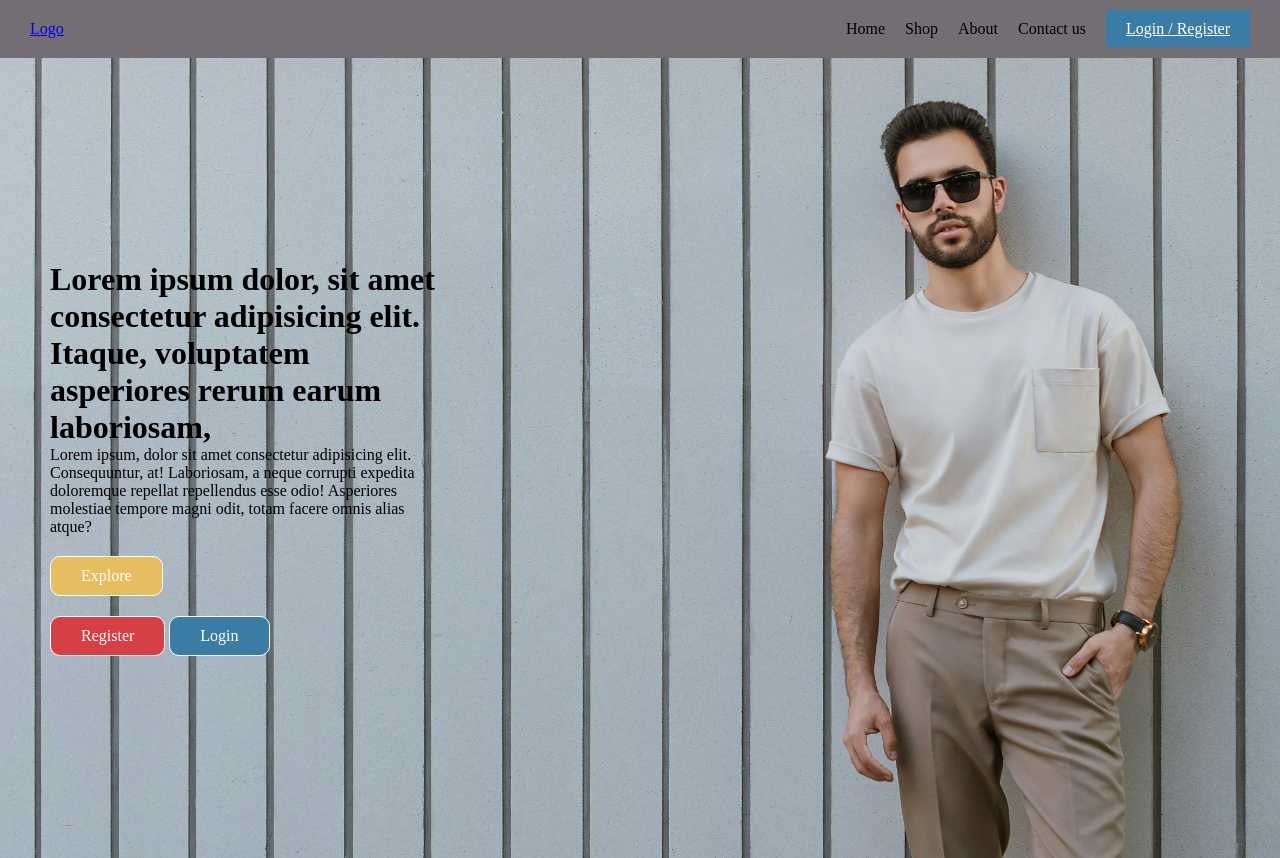
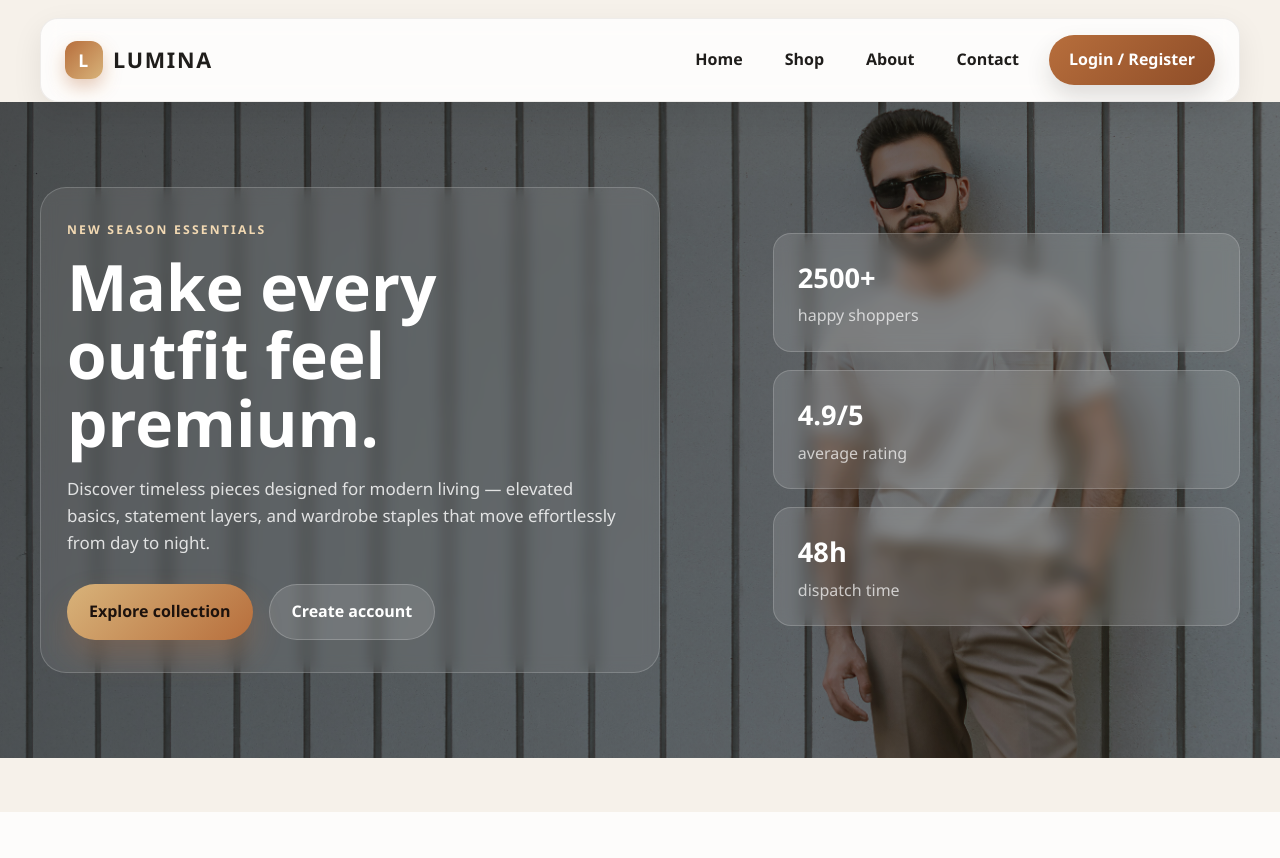
Before and after one commit to Navaneeth-korom/clothing-brand-ecommerce, a Django app: page / in a window 1280 px wide. After the commit the page ends 812 px from the top, so only its background shows below. Run offline with Django 5.2, Linux system fonts and the light colour scheme.

Commit message:
style templates.

```diff
--- a/static/css/style.css
+++ b/static/css/style.css
@@ -3,82 +3,266 @@
   padding: 0;
   box-sizing: border-box;
 }
-/* navbar */
-nav {
+
+:root {
+  --bg-soft: #f6f1ea;
+  --panel: rgba(255, 255, 255, 0.75);
+  --panel-solid: #ffffff;
+  --text: #1f1d1b;
+  --muted: #5d584f;
+  --primary: #b76e3c;
+  --primary-dark: #8e4d28;
+  --accent: #d8b37a;
+  --shadow: 0 18px 45px rgba(35, 27, 22, 0.12);
+}
+
+html {
+  scroll-behavior: smooth;
+}
+
+body {
+  font-family: "Segoe UI", Tahoma, Geneva, Verdana, sans-serif;
+  background: var(--bg-soft);
+  color: var(--text);
+  line-height: 1.6;
+}
+
+img {
+  max-width: 100%;
+  display: block;
+}
+
+a {
+  text-decoration: none;
+}
+
+.page-content {
+  min-height: calc(100vh - 90px);
+}
+
+/* Navbar */
+.site-header {
+  position: sticky;
+  top: 0;
+  z-index: 100;
+  padding: 18px 0 0;
+}
+
+.navbar {
+  width: min(1200px, calc(100% - 32px));
+  margin: 0 auto;
   display: flex;
   justify-content: space-between;
   align-items: center;
-  background-color: rgb(114, 110, 116);
-  padding: 20px 30px;
-}
-
-nav ul {
+  background: rgba(255, 255, 255, 0.8);
+  backdrop-filter: blur(10px);
+  border: 1px solid rgba(51, 45, 40, 0.08);
+  border-radius: 18px;
+  padding: 16px 24px;
+  box-shadow: 0 10px 30px rgba(18, 16, 14, 0.08);
+}
+
+.logo {
+  display: inline-flex;
+  align-items: center;
+  gap: 10px;
+  color: var(--text);
+  font-size: 1.35rem;
+  font-weight: 700;
+  letter-spacing: 0.08em;
+  text-transform: uppercase;
+}
+
+.logo-mark {
+  display: inline-grid;
+  place-items: center;
+  width: 38px;
+  height: 38px;
+  background: linear-gradient(135deg, var(--primary), var(--accent));
+  border-radius: 12px;
+  color: #fff;
+  font-size: 1.1rem;
+  box-shadow: 0 8px 18px rgba(183, 110, 60, 0.35);
+}
+
+.nav-menu {
   display: flex;
-  gap: 20px;
+  align-items: center;
+  gap: 18px;
   list-style: none;
 }
 
 .nav-link {
-  text-decoration: none;
-  color: black;
-}
-
-.auth-button{
-    background-color: #3a7ca5;
-    color: white;
-    padding: 10px 20px;
-}
-.logout-btn{
-    background-color: #d64045;
-    color: white;
-    padding: 10px 20px;
+  position: relative;
+  color: var(--text);
+  font-weight: 600;
+  padding: 8px 12px;
+  border-radius: 10px;
+  transition: background 0.2s ease, color 0.2s ease;
+}
+
+.nav-link:hover {
+  background: rgba(183, 110, 60, 0.08);
+  color: var(--primary-dark);
+}
+
+.auth-button,
+.logout-btn,
+.primary-btn,
+.secondary-btn {
+  display: inline-flex;
+  align-items: center;
+  justify-content: center;
+  border-radius: 999px;
+  font-weight: 700;
+  transition: transform 0.2s ease, box-shadow 0.2s ease;
+}
+
+.auth-button,
+.logout-btn {
+  color: #fff;
+  padding: 12px 20px;
+  box-shadow: 0 12px 25px rgba(31, 29, 27, 0.15);
+}
+
+.auth-button {
+  background: linear-gradient(135deg, var(--primary), var(--primary-dark));
+}
+
+.logout-btn {
+  background: linear-gradient(135deg, #4a3d32, #1f1d1b);
+}
+
+.auth-button:hover,
+.logout-btn:hover,
+.primary-btn:hover,
+.secondary-btn:hover {
+  transform: translateY(-1px);
 }
 
 /* Hero section */
-
 .hero-section {
-  height: 100vh;
-  background-image: url(../images/hero-image.jpg);
-  background-size: cover;
-  background-position: center;
+  min-height: 82vh;
   display: flex;
-  justify-content: flex-start;
   align-items: center;
-}
-
-.hero-container {
-  margin-left: 50px;
-  color: #000000;
+  background: linear-gradient(120deg, rgba(17, 16, 14, 0.68), rgba(17, 16, 14, 0.38)),
+    url(../images/hero-image.jpg) center/cover no-repeat;
+  padding: 60px 0;
+}
+
+.hero-content {
+  width: min(1200px, calc(100% - 32px));
+  margin: 0 auto;
+  display: grid;
+  grid-template-columns: 1.2fr 0.8fr;
+  gap: 32px;
+  align-items: center;
+}
+
+.hero-copy {
+  max-width: 620px;
+  padding: 32px 26px;
+  border-radius: 26px;
+  background: rgba(255, 255, 255, 0.08);
+  border: 1px solid rgba(255, 255, 255, 0.18);
+  backdrop-filter: blur(8px);
+}
+
+.eyebrow {
+  margin-bottom: 14px;
+  color: #f2d9b3;
+  font-size: 0.76rem;
+  font-weight: 700;
+  letter-spacing: 0.18em;
+  text-transform: uppercase;
+}
+
+.hero-copy h1 {
+  color: #fff;
+  font-size: clamp(2.6rem, 5vw, 5rem);
+  line-height: 1.06;
+  margin-bottom: 18px;
+}
+
+.hero-text {
+  max-width: 560px;
+  color: rgba(255, 255, 255, 0.82);
+  font-size: 1.06rem;
+}
+
+.hero-actions {
+  display: flex;
+  flex-wrap: wrap;
+  gap: 16px;
+  margin-top: 28px;
+}
+
+.primary-btn,
+.secondary-btn {
+  padding: 14px 22px;
+}
+
+.primary-btn {
+  background: linear-gradient(135deg, var(--accent), var(--primary));
+  color: #1d120d;
+  box-shadow: 0 16px 30px rgba(183, 110, 60, 0.28);
+}
+
+.secondary-btn {
+  background: rgba(255, 255, 255, 0.12);
+  color: #fff;
+  border: 1px solid rgba(255, 255, 255, 0.2);
+}
+
+.hero-badges {
+  display: grid;
+  gap: 18px;
+}
+
+.hero-badges div {
   display: flex;
   flex-direction: column;
-  width: 400px;
-}
-
-.auth-links {
-  margin-top: 20px;
-  flex-direction: column;
-}
-
-.auth-links a {
-  text-decoration: none;
-  padding: 10px 30px;
-  border: 1px solid #ffff;
-  border-radius: 10px;
-  color: white;
-  display: inline-block;
-}
-
-.register {
-  background-color: #d64045;
-  margin-top: 10px;
-}
-.login {
-  background-color: #3a7ca5;
-  margin-top: 10px;
-}
-.explore {
-  margin-bottom: 10px;
-  background-color: #e6bd5f;
+  gap: 4px;
+  padding: 22px 24px;
+  border-radius: 18px;
+  background: rgba(255, 255, 255, 0.12);
+  border: 1px solid rgba(255, 255, 255, 0.18);
+  backdrop-filter: blur(8px);
+  color: #fff;
+}
+
+.hero-badges strong {
+  font-size: 1.7rem;
+}
+
+.hero-badges span {
+  color: rgba(255, 255, 255, 0.7);
+}
+
+@media (max-width: 768px) {
+  .navbar {
+    flex-direction: column;
+    gap: 16px;
+    padding: 18px 20px;
+  }
+
+  .nav-menu {
+    flex-wrap: wrap;
+    justify-content: center;
+  }
+
+  .hero-section {
+    min-height: auto;
+    padding: 56px 0;
+  }
+
+  .hero-content {
+    grid-template-columns: 1fr;
+  }
+
+  .hero-copy {
+    max-width: 100%;
+  }
 }
 
 /* Products */
--- a/templates/base.html
+++ b/templates/base.html
@@ -4,14 +4,14 @@
 <head>
     <meta charset="UTF-8">
     <meta name="viewport" content="width=device-width, initial-scale=1.0">
+    <meta name="theme-color" content="#1f1d1b">
     <link rel="stylesheet" href="{% static 'css/style.css' %}">
-    <title>{% block title %} FASHION STORE{% endblock %}</title>
+    <title>{% block title %}FASHION STORE{% endblock %}</title>
 </head>
 <body>
     {% include "navbar.html" %}
-    {% block content %}
-
-    {% endblock %}
+    <main class="page-content">
+        {% block content %}{% endblock %}
+    </main>
 </body>
-
 </html>
--- a/templates/home.html
+++ b/templates/home.html
@@ -1,24 +1,33 @@
 {% extends "base.html" %}
 {% block content %}
 <div class="hero-section">
-    <div class="hero-container">
-
-        <h1>Lorem ipsum dolor, sit amet consectetur adipisicing elit. Itaque, voluptatem asperiores rerum earum
-            laboriosam,
-        </h1>
-        <span>
-            Lorem ipsum, dolor sit amet consectetur adipisicing elit. Consequuntur, at! Laboriosam, a neque corrupti
-            expedita doloremque repellat repellendus esse odio! Asperiores molestiae tempore magni odit, totam facere
-            omnis alias atque?
-        </span>
-        <div class="auth-links">
+    <div class="hero-content">
+        <div class="hero-copy">
+            <p class="eyebrow">New season essentials</p>
+            <h1>Make every outfit feel premium.</h1>
+            <p class="hero-text">
+                Discover timeless pieces designed for modern living — elevated basics, statement layers,
+                and wardrobe staples that move effortlessly from day to night.
+            </p>
+            <div class="hero-actions">
+                <a class="primary-btn" href="{% url 'products' %}">Explore collection</a>
+                <a class="secondary-btn" href="{% url 'register' %}">Create account</a>
+            </div>
+        </div>
+        <div class="hero-badges">
             <div>
-                <a  class="explore" href="{% url 'products' %}">Explore</a>
+                <strong>2500+</strong>
+                <span>happy shoppers</span>
             </div>
-            <a class="register" href="{% url 'register' %}">Register</a>
-            <a class="login" href="{% url 'login' %}">Login</a>
+            <div>
+                <strong>4.9/5</strong>
+                <span>average rating</span>
+            </div>
+            <div>
+                <strong>48h</strong>
+                <span>dispatch time</span>
+            </div>
         </div>
     </div>
-
 </div>
 {% endblock %}
--- a/templates/navbar.html
+++ b/templates/navbar.html
@@ -1,19 +1,21 @@
 {% load static %}
-<header>
-    <nav class="navbar">
-        <a href="/" class="logo">
-            <span>Logo</span>
+<header class="site-header">
+    <nav class="navbar" aria-label="Main navigation">
+        <a href="{% url 'home' %}" class="logo" aria-label="Home">
+            <span class="logo-mark">L</span>
+            <span>Lumina</span>
         </a>
-        <ul>
+
+        <ul class="nav-menu">
             <li><a class="nav-link" href="{% url 'home' %}">Home</a></li>
             <li><a class="nav-link" href="{% url 'products' %}">Shop</a></li>
             <li><a class="nav-link" href="#">About</a></li>
-            <li><a class="nav-link" href="#">Contact us</a></li>
+            <li><a class="nav-link" href="#">Contact</a></li>
             {% if user.is_authenticated %}
-            <li><a class="nav-link" href="{% url 'cart' %}">Cart</a></li>
-            <li><a class="logout-btn" href="{% url 'logout' %}">logout</a></li>
+                <li><a class="nav-link" href="{% url 'cart' %}">Cart</a></li>
+                <li><a class="logout-btn" href="{% url 'logout' %}">Logout</a></li>
             {% else %}
-            <li><a class="auth-button" href="{% url 'register' %}">Login / Register</a></li>
+                <li><a class="auth-button" href="{% url 'login' %}">Login / Register</a></li>
             {% endif %}
         </ul>
     </nav>
```
Also changed, not shown: other parts of static/css/style.css (+0 -73 lines).
